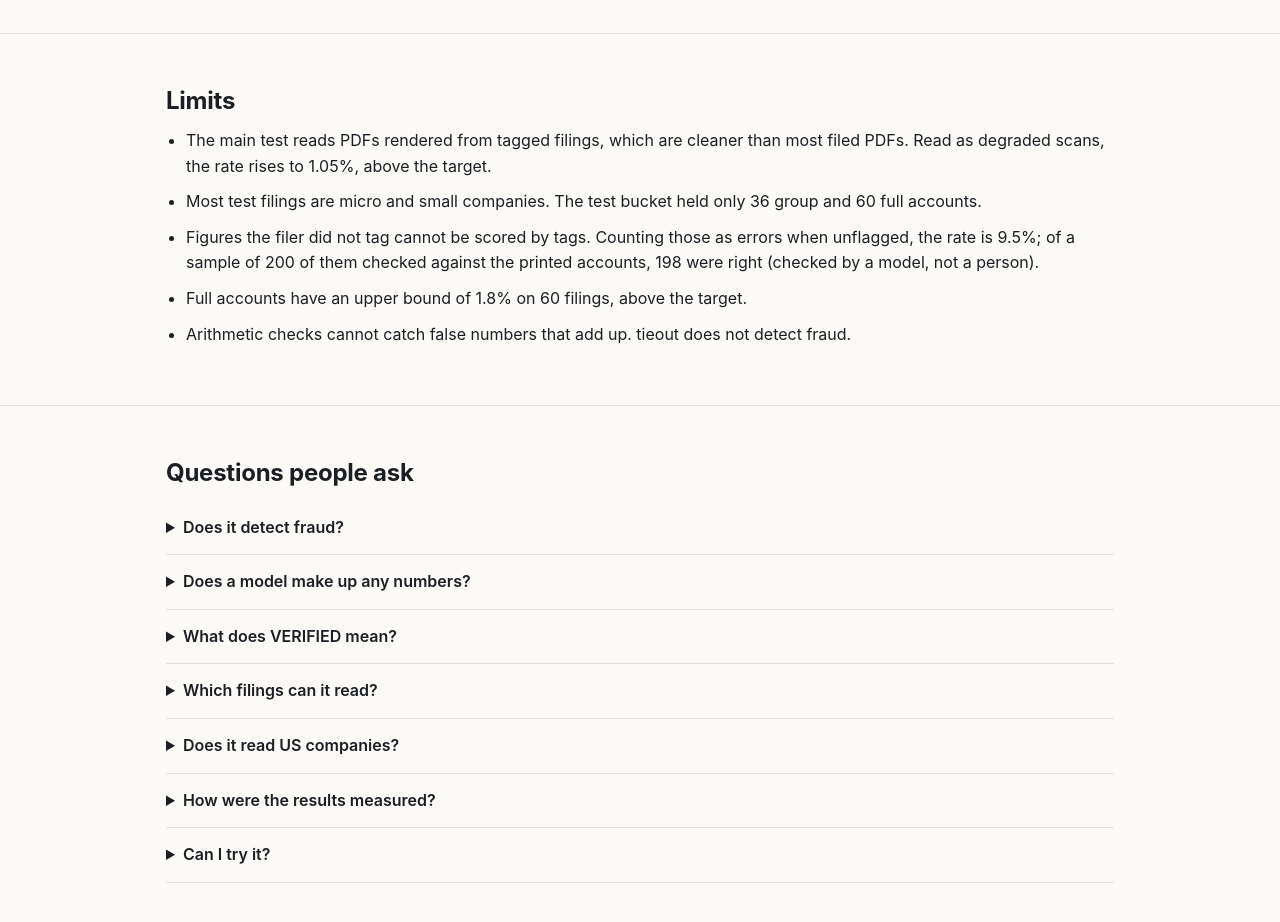
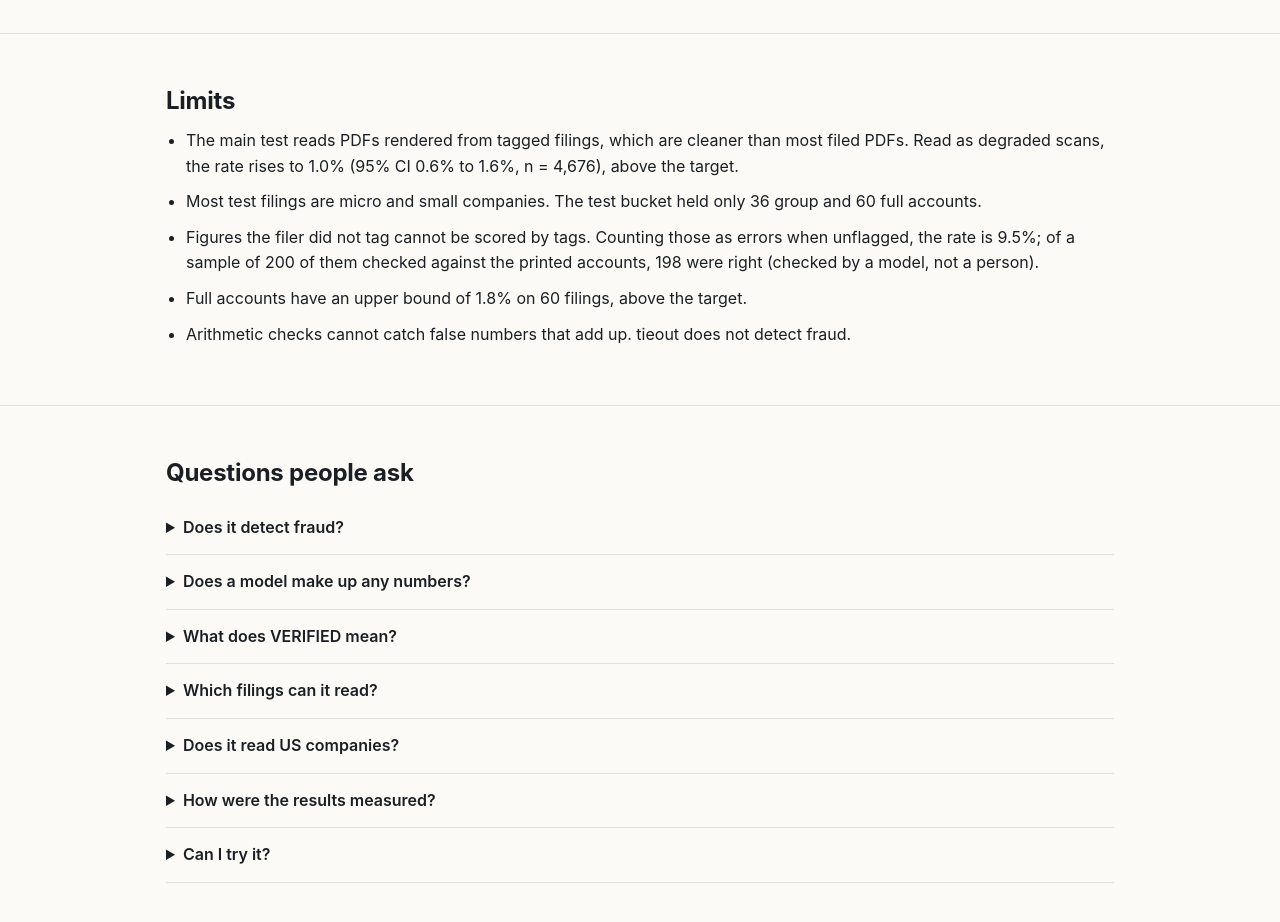
Before and after one commit to aslamcaan/tieout-briefing, a plain HTML site: page index.html in a window 1280 px wide. Shown: the part 3720-4642 px from the top of the page. Drawn offline with Linux system fonts and the light colour scheme.

Commit message:
Fuller held-out and scan results
Co-Authored-By: Claude Opus 5.5 <noreply@anthropic.com>

```diff
--- a/index.html
+++ b/index.html
@@ -244,7 +244,7 @@ footer p { margin: 0 0 6px; }
   <div class="wrap">
     <h2>Limits</h2>
     <ul class="plain">
-      <li>The main test reads PDFs rendered from tagged filings, which are cleaner than most filed PDFs. Read as degraded scans, the rate rises to 1.05%, above the target.</li>
+      <li>The main test reads PDFs rendered from tagged filings, which are cleaner than most filed PDFs. Read as degraded scans, the rate rises to 1.0% (95% CI 0.6% to 1.6%, n = 4,676), above the target.</li>
       <li>Most test filings are micro and small companies. The test bucket held only 36 group and 60 full accounts.</li>
       <li>Figures the filer did not tag cannot be scored by tags. Counting those as errors when unflagged, the rate is 9.5%; of a sample of 200 of them checked against the printed accounts, 198 were right (checked by a model, not a person).</li>
       <li>Full accounts have an upper bound of 1.8% on 60 filings, above the target.</li>
```
